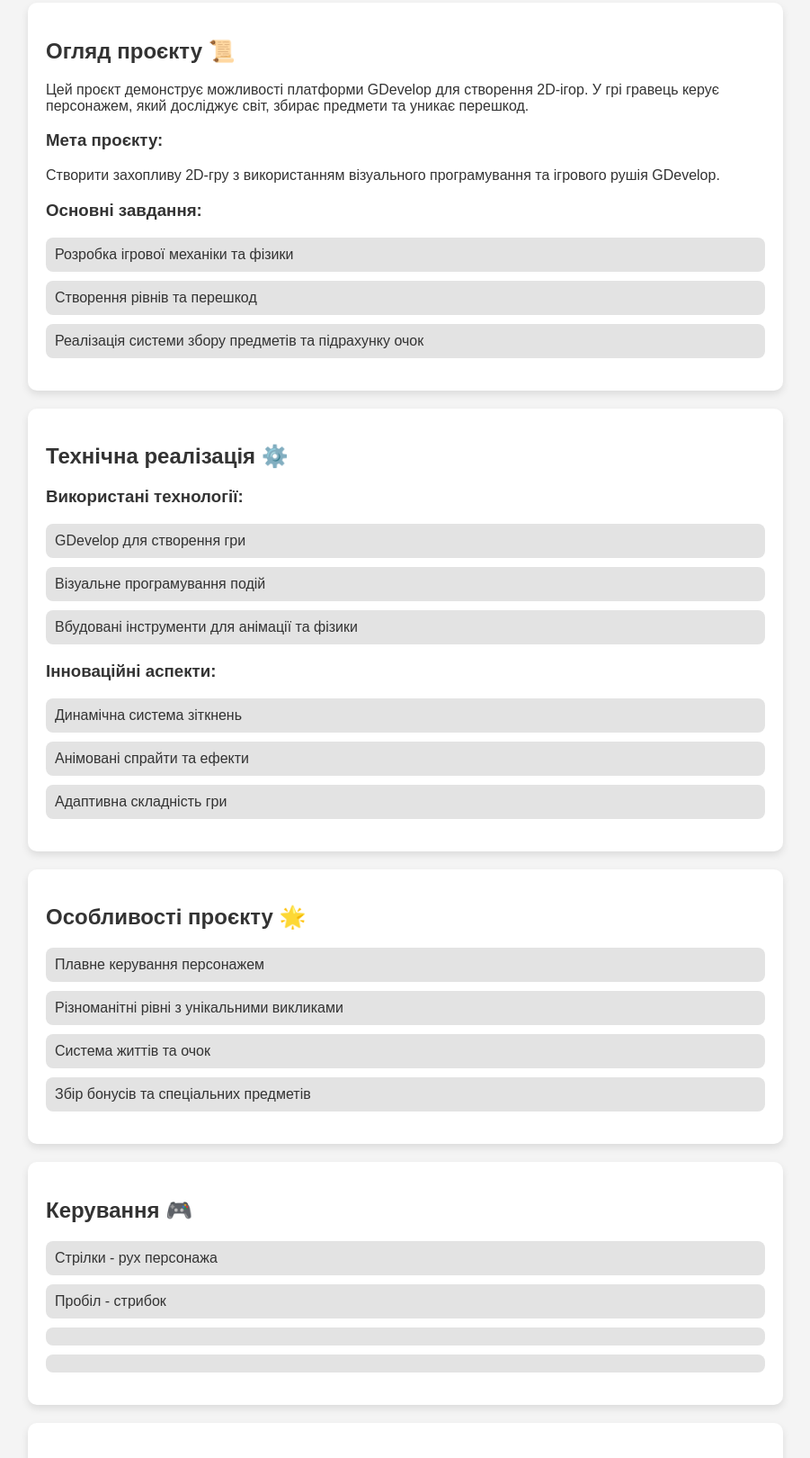
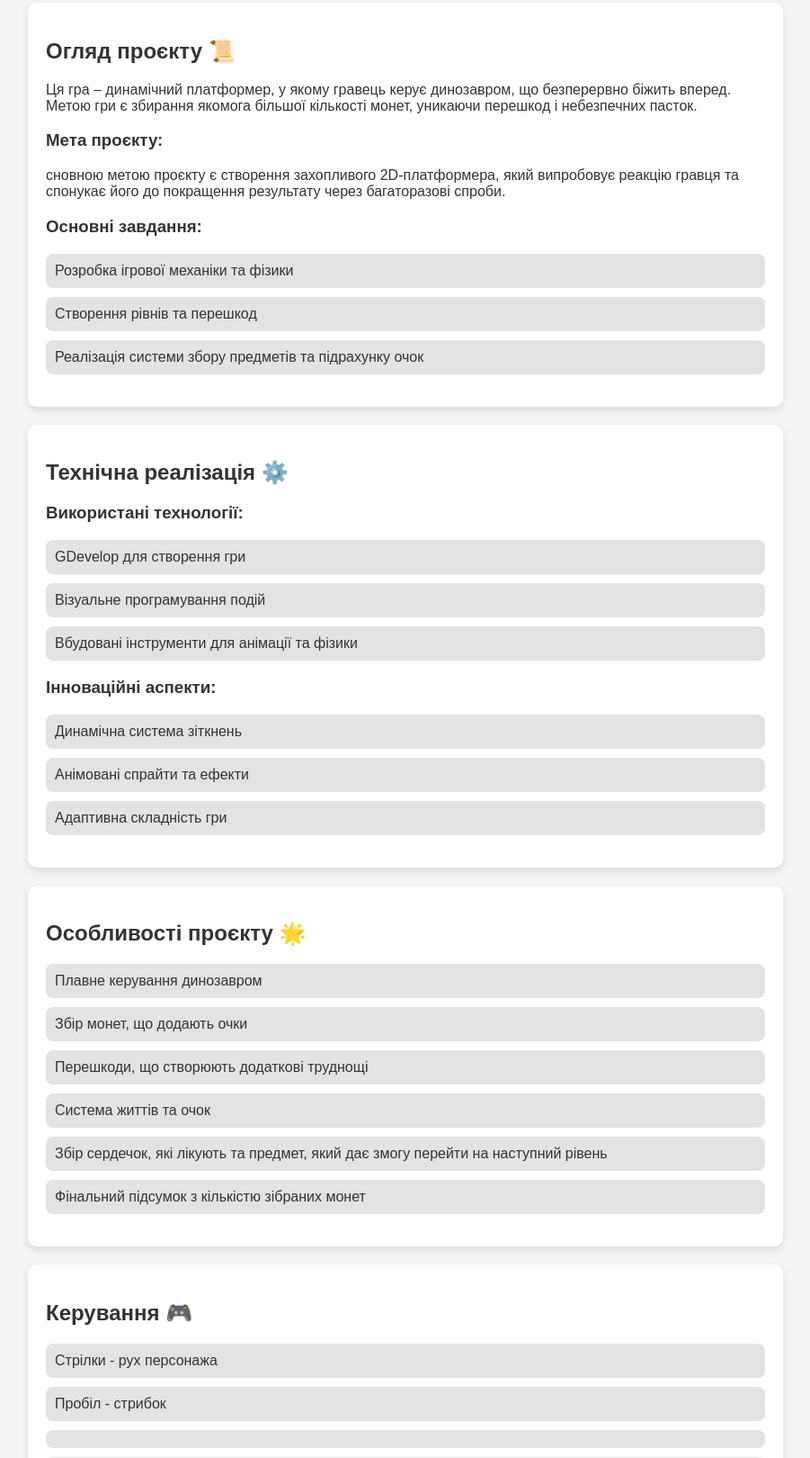
Before and after one commit to poli141p/final-project, a plain HTML site: page example-project/index.html in a window 1280 px wide. Shown: the part 138-1758 px from the top of the page at 90% size, without its empty margins (189-1090 px from the left). Drawn offline with Linux system fonts and the light colour scheme.

Commit message:
змінила в html під себе

```diff
--- a/example-project/index.html
+++ b/example-project/index.html
@@ -13,10 +13,10 @@
 
     <section id="project-overview">
         <h2>Огляд проєкту 📜</h2>
-        <p>Цей проєкт демонструє можливості платформи GDevelop для створення 2D-ігор. У грі гравець керує персонажем, який досліджує світ, збирає предмети та уникає перешкод.</p>
+        <p>Ця гра – динамічний платформер, у якому гравець керує динозавром, що безперервно біжить вперед. Метою гри є збирання якомога більшої кількості монет, уникаючи перешкод і небезпечних пасток.</p>
 
         <h3>Мета проєкту:</h3>
-        <p>Створити захопливу 2D-гру з використанням візуального програмування та ігрового рушія GDevelop.</p>
+        <p>сновною метою проєкту є створення захопливого 2D-платформера, який випробовує реакцію гравця та спонукає його до покращення результату через багаторазові спроби.</p>
 
         <h3>Основні завдання:</h3>
         <ul>
@@ -46,10 +46,12 @@
     <section id="features">
         <h2>Особливості проєкту 🌟</h2>
         <ul>
-            <li>Плавне керування персонажем</li>
-            <li>Різноманітні рівні з унікальними викликами</li>
+            <li>Плавне керування динозавром</li>
+            <li>Збір монет, що додають очки</li>
+            <li>Перешкоди, що створюють додаткові труднощі</li>
             <li>Система життів та очок</li>
-            <li>Збір бонусів та спеціальних предметів</li>
+            <li>Збір сердечок, які лікують та предмет, який дає змогу перейти на наступний рівень</li>
+            <li>Фінальний підсумок з кількістю зібраних монет</li>
         </ul>
     </section>
 
```
